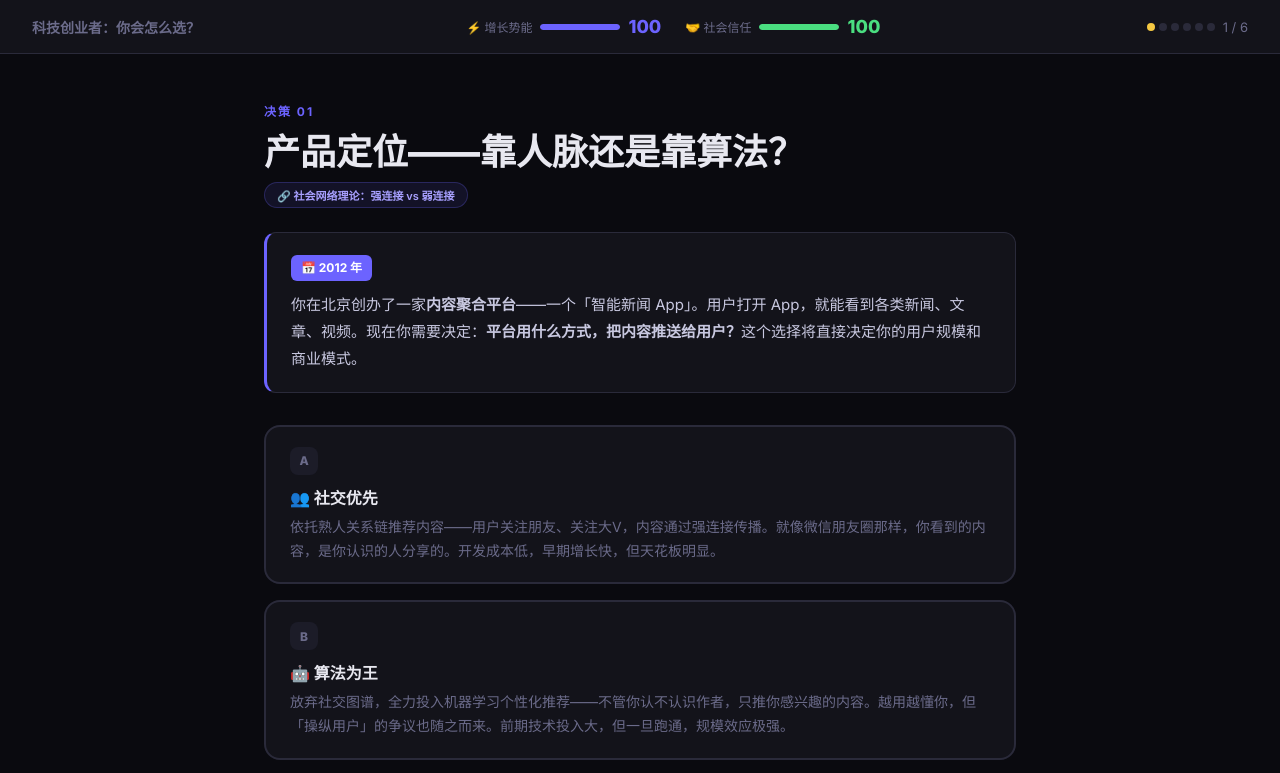
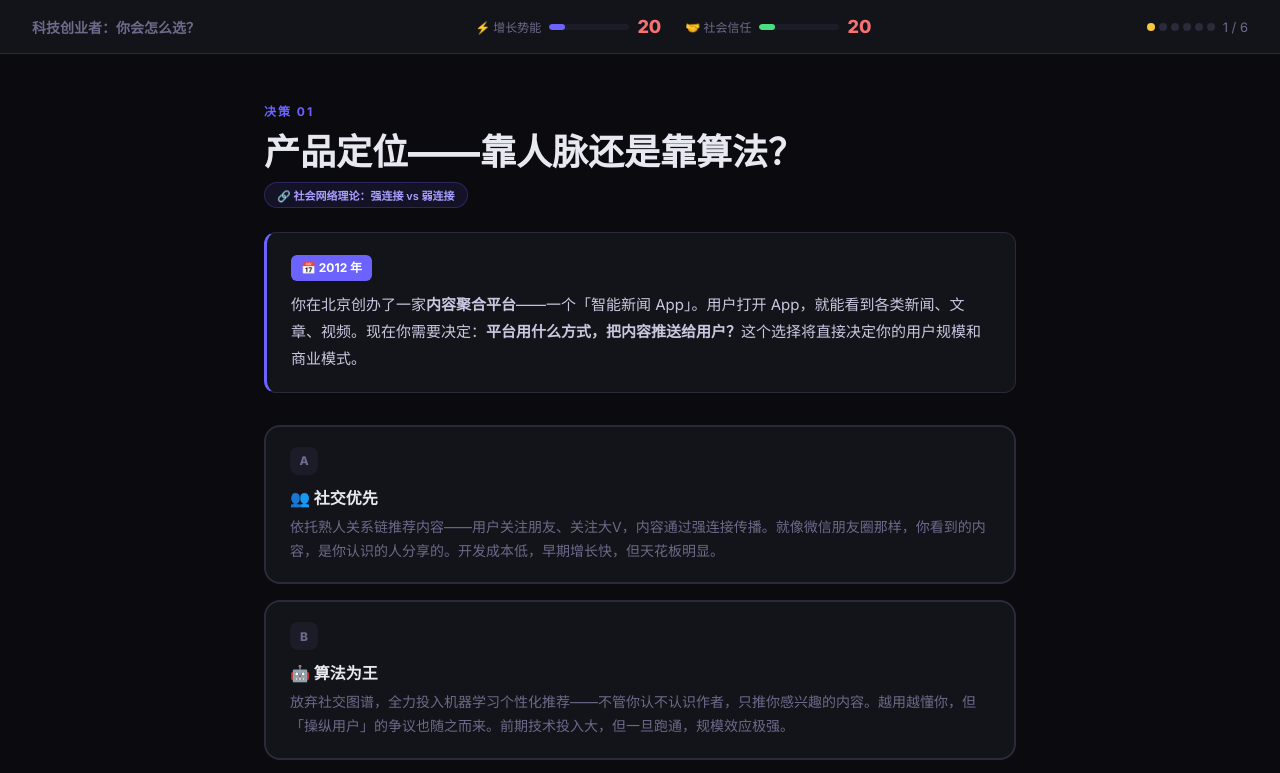
Before and after one commit to shipeng-yan/bd-game, a plain HTML site: page index.html in a window 1280 px wide. Both pictures are taken after a click on the button "开始游戏 →". Shown: the top 773 px of the page. Drawn offline with Linux system fonts and the light colour scheme.

```diff
--- a/index.html
+++ b/index.html
@@ -836,12 +836,12 @@
     <div class="score-pill">
       <span class="icon">⚡</span>
       <span class="label">增长势能</span>
-      <span class="val" style="color:var(--momentum)">100</span>
+      <span class="val" style="color:var(--momentum)">20</span>
     </div>
     <div class="score-pill">
       <span class="icon">🤝</span>
       <span class="label">社会信任</span>
-      <span class="val" style="color:var(--trust)">100</span>
+      <span class="val" style="color:var(--trust)">20</span>
     </div>
   </div>
 
@@ -1006,7 +1006,7 @@
         letter: "A",
         title: "社交优先",
         desc: "依托熟人关系链推荐内容——用户关注朋友、关注大V，内容通过强连接传播。就像微信朋友圈那样，你看到的内容，是你认识的人分享的。开发成本低，早期增长快，但天花板明显。",
-        momentum: +10, trust: +25,
+        momentum: +3, trust: +2,
         insight: "强连接（Strong Ties）带来信任和稳定，但弱连接（Weak Ties）才是信息跨越圈子传播的关键——格兰诺维特的研究表明，真正的机会往往来自弱连接。选A意味着你在熟人圈子里打转。",
         icon: "👥"
       },
@@ -1014,7 +1014,7 @@
         letter: "B",
         title: "算法为王",
         desc: "放弃社交图谱，全力投入机器学习个性化推荐——不管你认不认识作者，只推你感兴趣的内容。越用越懂你，但「操纵用户」的争议也随之而来。前期技术投入大，但一旦跑通，规模效应极强。",
-        momentum: +40, trust: -30,
+        momentum: +8, trust: -3,
         insight: "算法推荐打破了传统社会网络的边界，让内容突破强连接限制，实现大规模弱连接传播。这是革命性的，但也引发了「信息茧房」和「用户被算法操控」的社会担忧。",
         icon: "🤖"
       },
@@ -1022,7 +1022,7 @@
         letter: "C",
         title: "两条腿走路",
         desc: "社交关系链 + 算法推荐双管齐下，兼顾熟人信任感和个性化体验。资源分散，节奏较慢，但风险也被分摊。",
-        momentum: +15, trust: +10,
+        momentum: +4, trust: +1,
         insight: "看似稳健，实则模糊。两条路各自的优势都被稀释，既没有社交产品的黏性，也没有算法产品的爆发力。在竞争激烈的市场中，「两边都做」往往意味着「两边都不够强」。",
         icon: "⚖️"
       }
@@ -1042,7 +1042,7 @@
         letter: "A",
         title: "集权管理",
         desc: "建立清晰的汇报层级，所有重大决策由 CEO 和核心高管拍板。信息从上往下传达，执行统一、方向一致。管理有序，但决策速度慢，基层员工自主性弱，容易滋生官僚文化。",
-        momentum: -15, trust: +20,
+        momentum: -3, trust: +4,
         insight: "集权结构在网络理论中属于「星型网络」——所有节点都指向中心。信息传递高效，但中心节点一旦失灵，整个网络瘫痪。外界认为稳定，内部其实脆弱。",
         icon: "🏛️"
       },
@@ -1050,7 +1050,7 @@
         letter: "B",
         title: "扁平 OKR 文化",
         desc: "取消繁琐层级，推行 OKR 管理法——每个团队自己定目标、自己追踪进度，CEO 只负责定方向、提供「上下文」而非直接命令。执行灵活、创新活跃，但对团队自驱力要求极高，且高压文化引发外界批评。",
-        momentum: +35, trust: -20,
+        momentum: +7, trust: -4,
         insight: "扁平网络增加了节点之间的横向连接，信息流动更快，创新更容易出现。但字节跳动的OKR文化也带来了「内卷」批评——员工在没有层级保护的情况下，往往承受极大压力。",
         icon: "🚀"
       },
@@ -1058,7 +1058,7 @@
         letter: "C",
         title: "混合制",
         desc: "高层保留战略决策权，但中层团队在执行层面有较大自主空间。看似两全其美，但若边界不清，容易造成推诿和内耗。",
-        momentum: +10, trust: +5,
+        momentum: +2, trust: +1,
         insight: "混合制的挑战在于：权责边界不清时，网络中会出现大量「结构洞」——没有人真正负责的灰色地带。这些地方往往是效率最低、问题最多的区域。",
         icon: "🔀"
       }
@@ -1078,7 +1078,7 @@
         letter: "A",
         title: "主动认错，全面配合",
         desc: "CEO 亲自公开发表道歉声明，承认平台内容管理失职，主动下架问题内容，增加数千名人工审核员，并与监管机构建立长期沟通机制。短期形象受损，但换取监管信任和长期运营空间。",
-        momentum: -20, trust: +40,
+        momentum: -2, trust: +8,
         insight: "在舆论网络中，危机信息的「负向级联」一旦启动极难逆转。主动道歉相当于在网络中注入「反向信号」，打断负面传播链条。认错不是软弱——在信息传播理论中，它是最有效的危机管理工具之一。",
         icon: "🙏"
       },
@@ -1086,7 +1086,7 @@
         letter: "B",
         title: "低调处理，最小化调整",
         desc: "避免公开表态，只在内部做最低限度的内容整改，通过私下沟通与监管机构周旋，尽量减少对业务的冲击。短期业务损失小，但监管关系依然紧张，风险未消除。",
-        momentum: +10, trust: -15,
+        momentum: +2, trust: -3,
         insight: "沉默在舆论网络中并非中立——当负面信息持续传播时，缺席本身就是一种信号，往往被解读为「心虚」。低调处理短期保住了业务，但监管的不信任会以更大的代价在未来兑现。",
         icon: "🤫"
       },
@@ -1094,7 +1094,7 @@
         letter: "C",
         title: "强硬回应，诉诸公众舆论",
         desc: "公开质疑监管标准，联合其他科技公司和媒体人发声，将这场危机定性为「行业性问题」而非单一平台责任，试图通过舆论压力为自己争取空间。风险极高，可能激化矛盾。",
-        momentum: +5, trust: -40,
+        momentum: +1, trust: -8,
         insight: "在权威型监管体系中，试图用舆论对抗监管是极高风险的网络博弈——你在挑战的不只是一个节点，而是整个权力网络的核心。历史上鲜有科技公司用这种方式获胜。",
         icon: "⚔️"
       }
@@ -1114,7 +1114,7 @@
         letter: "A",
         title: "收购 Melody",
         desc: "花重金直接买下 Melody，获得其现成的用户基础、本地团队和品牌认知度。速度最快，但整合风险高——文化差异、管理摩擦、品牌定位都可能成为隐患，且「中国资本收购」会引发政治质疑。",
-        momentum: +40, trust: -20,
+        momentum: +8, trust: -4,
         insight: "收购是「填补结构洞」的经典策略——Melody已经在你尚未进入的网络（海外年轻用户）中占据关键位置，买下它等于直接获得了跨网络的桥接能力。但这也为日后的地缘政治风险埋下伏笔。",
         icon: "💰"
       },
@@ -1122,7 +1122,7 @@
         letter: "B",
         title: "从零自建海外产品",
         desc: "组建专属国际团队，针对海外用户习惯重新设计产品，打造属于自己的全球品牌。节省收购成本，品牌更纯粹，但起步慢、竞争窗口期短，很可能错失先机。",
-        momentum: +10, trust: +20,
+        momentum: +2, trust: +4,
         insight: "自建相当于从零开始在陌生网络中建立节点。优点是品牌干净、没有政治包袱；缺点是在已有强势玩家的市场中，后来者需要付出数倍代价才能达到同等的网络效应。",
         icon: "🏗️"
       },
@@ -1130,7 +1130,7 @@
         letter: "C",
         title: "先自建，同步谈判收购",
         desc: "一边自建海外产品试水，一边与 Melody 保持谈判。灵活保留两手准备，但资源被分散，两条线都难以全力推进，可能两头落空。",
-        momentum: +15, trust: -10,
+        momentum: +3, trust: -2,
         insight: "两线并行在资源充足时是合理选择，但在窗口期有限的市场中，分散资源往往导致两条线都不够强。网络效应的赢家通吃特性，不等待犹豫者。",
         icon: "🔄"
       }
@@ -1150,7 +1150,7 @@
         letter: "A",
         title: "全面本地化，主动合规",
         desc: "斥巨资将海外用户数据迁移至当地服务器，聘请独立第三方机构审计数据安全，并在组织架构上将海外业务与母公司实质性切割。成本极高，但展示诚意，争取监管信任。",
-        momentum: -25, trust: +40,
+        momentum: -3, trust: +8,
         insight: "这是典型的「利益相关者管理」策略——当监管机构、用户、政府同时成为你必须照顾的网络节点时，主动让步换取信任，往往比对抗更有长期价值。代价是短期的，收益是结构性的。",
         icon: "🛡️"
       },
@@ -1158,7 +1158,7 @@
         letter: "B",
         title: "法律对抗，寸步不让",
         desc: "拒绝接受政府要求，以违反宪法言论自由为由提起诉讼，在法庭上正面交锋。有机会赢得法律胜利，但对抗期间业务充满不确定性，且可能引发更大政治反弹。",
-        momentum: +15, trust: -35,
+        momentum: +3, trust: -7,
         insight: "法律对抗是高风险高收益的策略。在民主法治体系中，企业有可能通过法律途径保护权益；但政治压力往往不遵循法律逻辑，法庭的胜利未必能换来政治的解压。",
         icon: "⚖️"
       },
@@ -1166,7 +1166,7 @@
         letter: "C",
         title: "寻求出售海外业务",
         desc: "主动与多家潜在买家谈判，考虑将海外业务出售或分拆，彻底切断与地缘政治风险的关联。一劳永逸解决政治风险，但意味着放弃最有价值的全球资产。",
-        momentum: -35, trust: +25,
+        momentum: -7, trust: +5,
         insight: "出售是「退出网络」的极端选择——彻底放弃在某个网络中的节点地位。虽然消除了风险，但也放弃了未来重新进入的可能。对字节跳动而言，TikTok是其最有价值的全球资产，出售的代价几乎无法弥补。",
         icon: "🏳️"
       }
@@ -1186,7 +1186,7 @@
         letter: "A",
         title: "主动退位，全面交棒",
         desc: "公开宣布卸任 CEO，将权力移交给你亲自培养的接班人，自己转为董事会角色，专注长期战略和新方向探索。展现成熟的领导力格局，但公司能否平稳过渡，取决于接班人的能力。",
-        momentum: -10, trust: +35,
+        momentum: -2, trust: +7,
         insight: "在网络理论中，创始人是公司网络的「核心节点」。主动退位是一种有意识地重构网络拓扑的行为——将中心节点的权力分散，让网络更具韧性。这需要极大的格局，也是最难的领导力决策之一。",
         icon: "🎓"
       },
@@ -1194,7 +1194,7 @@
         letter: "B",
         title: "坚守岗位，亲自应对",
         desc: "拒绝退出，认为此刻换帅风险太大，坚持由自己主导应对所有挑战。稳定军心，但个人压力极大，且可能让外界认为公司高度依赖单一领导人，加剧风险感知。",
-        momentum: +20, trust: -30,
+        momentum: +4, trust: -6,
         insight: "「单点依赖」是网络中的高风险结构——当一个节点承载过多连接时，它的失效会引发整个网络的崩溃。坚守的创始人往往是公司最大的资产，也可能是最大的脆弱点。",
         icon: "💪"
       },
@@ -1202,7 +1202,7 @@
         letter: "C",
         title: "半退半留，双轨并行",
         desc: "任命联席 CEO 或总裁分担日常管理，自己保留重大决策否决权，逐步淡出。过渡期最平滑，但权责不清容易造成内部混乱，「两个大脑」决策效率低。",
-        momentum: +5, trust: +5,
+        momentum: +1, trust: +1,
         insight: "双核心结构在网络中会产生「权力真空」——两个节点都有否决权，却没有一个节点有完整的决策权。这在平稳期可以运作，但在危机时刻往往导致决策瘫痪。",
         icon: "🔀"
       }
@@ -1218,8 +1218,8 @@
 
 let state = {
   playerName: "玩家",
-  momentum: 100,
-  trust: 100,
+  momentum: 20,
+  trust: 20,
   currentDecision: 0,
   choices: [], // { decisionId, optionLetter, reason }
   pendingNext: null // 'next' | 'end'
@@ -1282,8 +1282,8 @@
 function startGame() {
   const nameInput = document.getElementById('player-name').value.trim();
   state.playerName = nameInput || '匿名创业者';
-  state.momentum = 100;
-  state.trust = 100;
+  state.momentum = 20;
+  state.trust = 20;
   state.currentDecision = 0;
   state.choices = [];
 
```
